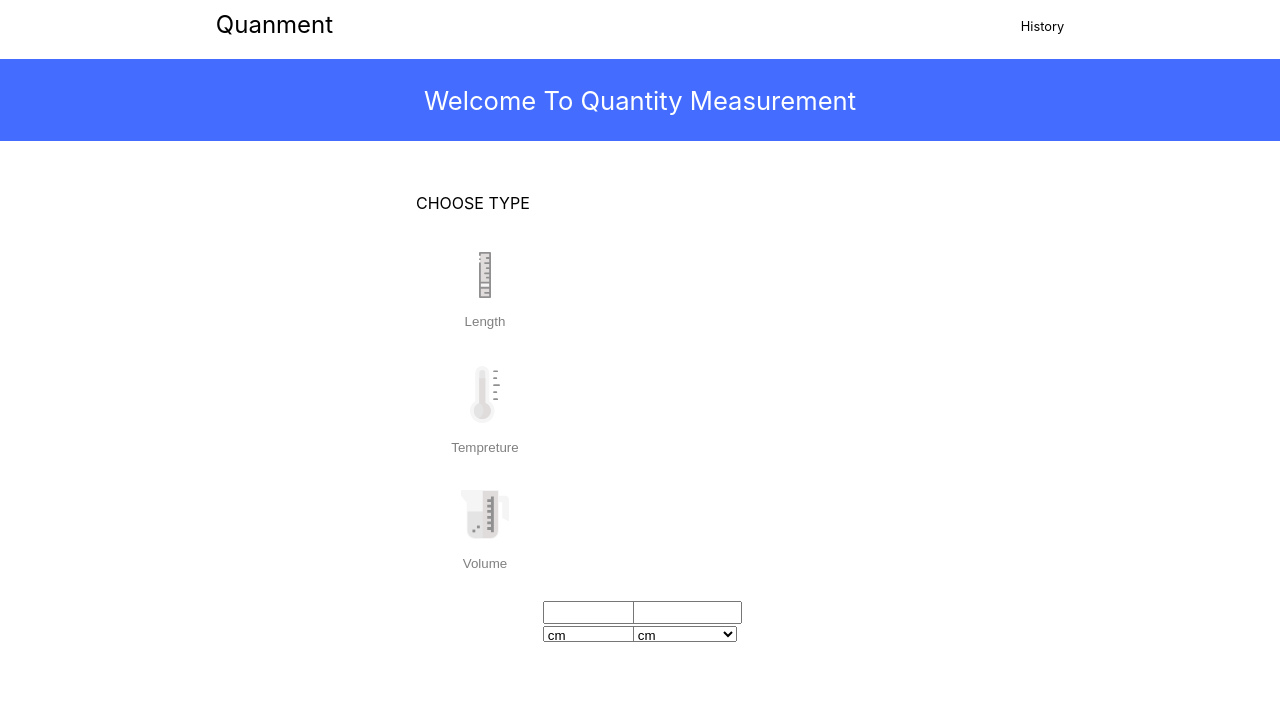
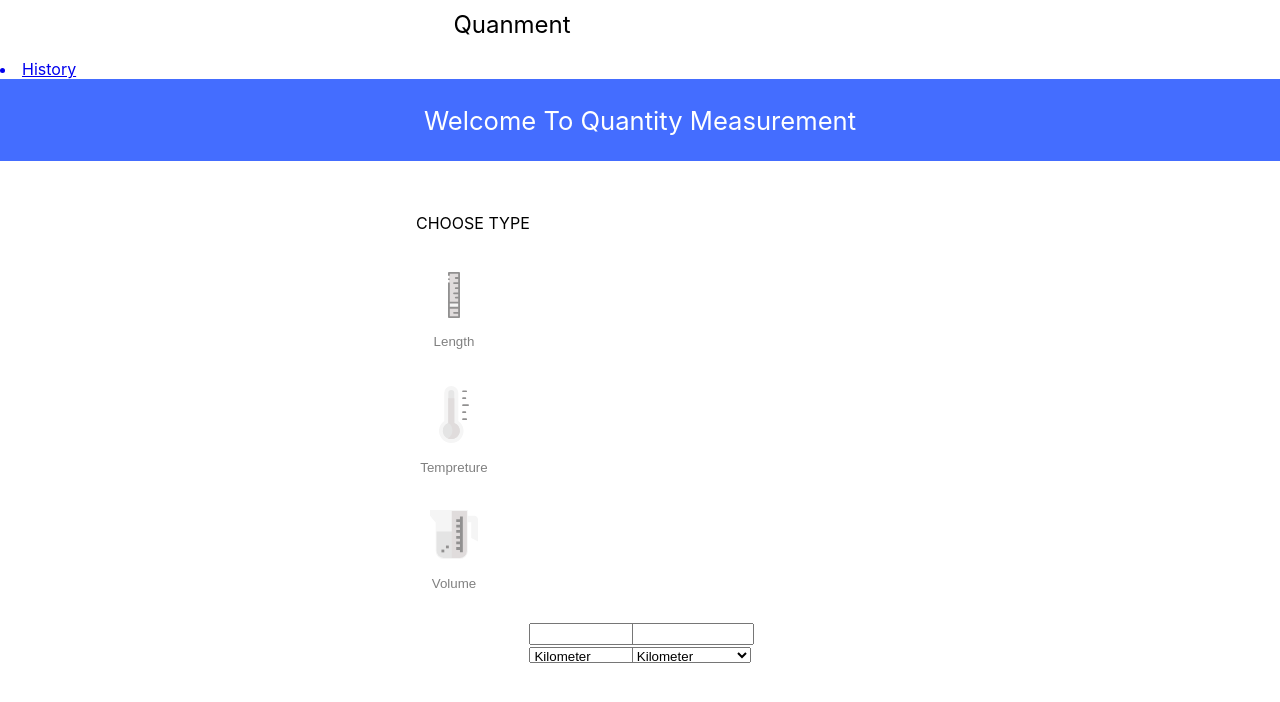
Before and after one commit to vai4411/QuantityMeasurementReact, a React (Create React App) app: page / in a window 1280 px wide. Shown: the top 702 px of the page. Built offline with nearby package versions, Linux system fonts and the light colour scheme.

Commit message:
ADDED: used routing for display history content

```diff
--- a/src/App.js
+++ b/src/App.js
@@ -7,6 +7,8 @@ import './styles/header.scss';
 import Scale from './asserts/scale-1.svg';
 import Hot from './asserts/hot.svg';
 import Beaker from './asserts/beaker-1.svg';
+import { BrowserRouter as Router, Switch, Route } from 'react-router-dom';
+import History from './components/history';
 
 class App extends React.Component {
 
@@ -14,20 +16,22 @@ class App extends React.Component {
     var Units = [{
       unit:'Length',
       icon: Scale,
-      subunits:['cm','m']
+      subunits:['Kilometer','Meters','Centimeter','Millimeter','Micrometer','Mile','Foot','Inch']
     },
     {
       unit:'Tempreture',
       icon: Hot,
-      subunits:['c','f']},
+      subunits:['Celsius','Fahrenheit','Kelvin']},
       {
         unit:'Volume',
         icon: Beaker,
-        subunits:['kg','gram']
+        subunits:['Litres','Millilitres','Gallons']
       }];
   return (
     <div>
-      <Header name='Quanment' link='History'/>
+      <Router>
+      <Header name='Quanment'/>
+      <History />
       <Welcome msg='Welcome To Quantity Measurement' />
       <div className='choose-type'>
       <Type msg='CHOOSE TYPE'/>
@@ -35,8 +39,7 @@ class App extends React.Component {
       <div className='quantity-button'>
         <Quantity units={Units} />
       </div>
-      <div className='quantity-button'>
-      </div>
+      </Router>
     </div>
   );
   }
--- a/src/components/header.jsx
+++ b/src/components/header.jsx
@@ -4,7 +4,6 @@ function header(props) {
 	return(
 		<div  className='header'>
 		<h2>{props.name}</h2>
-		<p>{props.link}</p>
 		</div>
 	)
 }
--- /dev/null
+++ b/src/components/history.jsx
@@ -0,0 +1,14 @@
+import React from 'react';
+import { Link } from 'react-router-dom';
+
+function history(){
+	return(
+		<div>
+		<Link to='/history'>
+		<li>History</li>
+		</Link>
+		</div>
+	)
+}
+
+export default history;
```
Also changed, not shown: src/components/historyContent.jsx (added).
